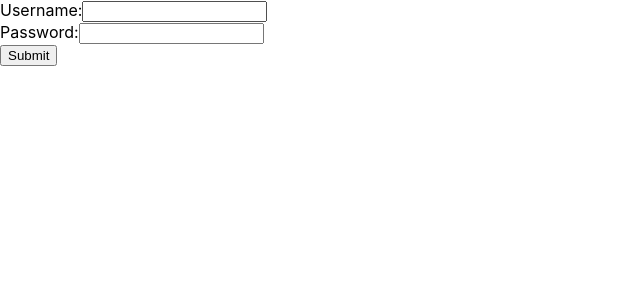
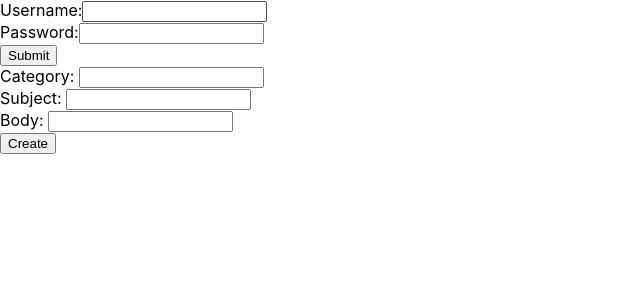
Before and after one commit to jgabriel1/my-notes-app, a React (Create React App) app in the folder frontend/: page / in a window 1280 px wide. Shown: the top 300 px of the page, without its empty margins (0-640 px from the left). Built offline with nearby package versions, Linux system fonts and the light colour scheme.

Commit message:
Login and CreateNote components constructed.

```diff
--- a/frontend/src/App.js
+++ b/frontend/src/App.js
@@ -1,10 +1,13 @@
 import React from 'react';
+
 import LoginForm from './components/LoginForm'
+import CreateNoteForm from './components/CreateNoteForm'
 
-function App() {
+const App = () => {
   return (
     <div className="App">
       <LoginForm />
+      <CreateNoteForm />
     </div>
   );
 }
--- /dev/null
+++ b/frontend/src/components/CreateNoteForm.jsx
@@ -0,0 +1,65 @@
+import React, { useState } from 'react'
+
+import api from '../services/api'
+
+import FieldInput from './FieldInput'
+
+const CreateNoteForm = (props) => {
+    const [category, setCategory] = useState('')
+    const [subject, setSubject] = useState('')
+    const [body, setBody] = useState('')
+
+    const createNote = async (event) => {
+        event.preventDefault()
+
+        const token = sessionStorage.getItem('token')
+        const headers = {
+            'Content-Type': 'application/json',
+            'Authorization': `Bearer ${token}`
+        }
+
+        const noteData = {
+            category: category,
+            subject: subject,
+            body: body
+        }
+
+        try {
+            const response = await api.post('/notes', noteData, { headers: headers })
+
+            const id = await response.data.id
+            console.log(id)
+        } catch (error) {
+            console.log(error)
+        }
+    }
+
+    return (
+        <div className="createNoteContainer">
+            <FieldInput
+                name="category"
+                state={category}
+                stateSetter={setCategory}
+                labelText="Category: "
+            />
+
+            <FieldInput
+                name="subject"
+                state={subject}
+                stateSetter={setSubject}
+                labelText="Subject: "
+            />
+
+            <FieldInput
+                name="body"
+                state={body}
+                stateSetter={setBody}
+                labelText="Body: "
+            />
+
+            <button onClick={createNote}>Create</button>
+        </div>
+    )
+}
+
+export default CreateNoteForm
--- /dev/null
+++ b/frontend/src/components/FieldInput.jsx
@@ -0,0 +1,18 @@
+import React from 'react'
+
+const FieldInput = ({ name, state, stateSetter, labelText }) => {
+    return (
+        <div className="fieldContainer">
+            <label htmlFor={name}>{labelText}</label>
+            <input
+                type="textarea"
+                name={name}
+                id={name}
+                value={state}
+                onChange={event => stateSetter(event.target.value)}
+            />
+        </div>
+    )
+}
+
+export default FieldInput
--- a/frontend/src/components/LoginForm.jsx
+++ b/frontend/src/components/LoginForm.jsx
@@ -13,7 +13,10 @@ const LoginForm = (props) => {
 
         try {
             const response = await api.post('login/token', data, { headers: headers })
-            console.log(response)
+
+            const token = await response.data.access_token
+            // This is not secure, should change to httpOnly cookie here and in backend
+            sessionStorage.setItem('token', token)
         } catch (error) {
             console.log(error)
         }
```
Also changed, not shown: frontend/public/index.html (+0 -10 lines).
